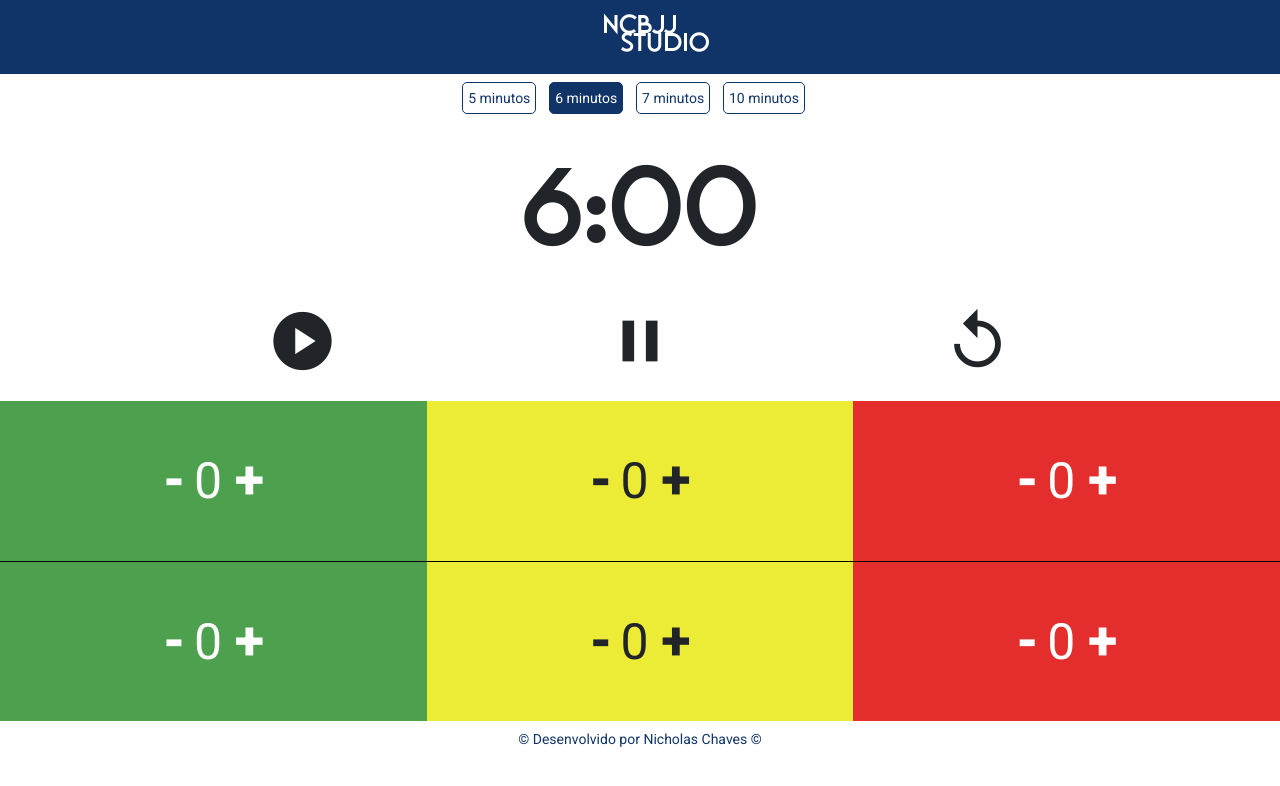
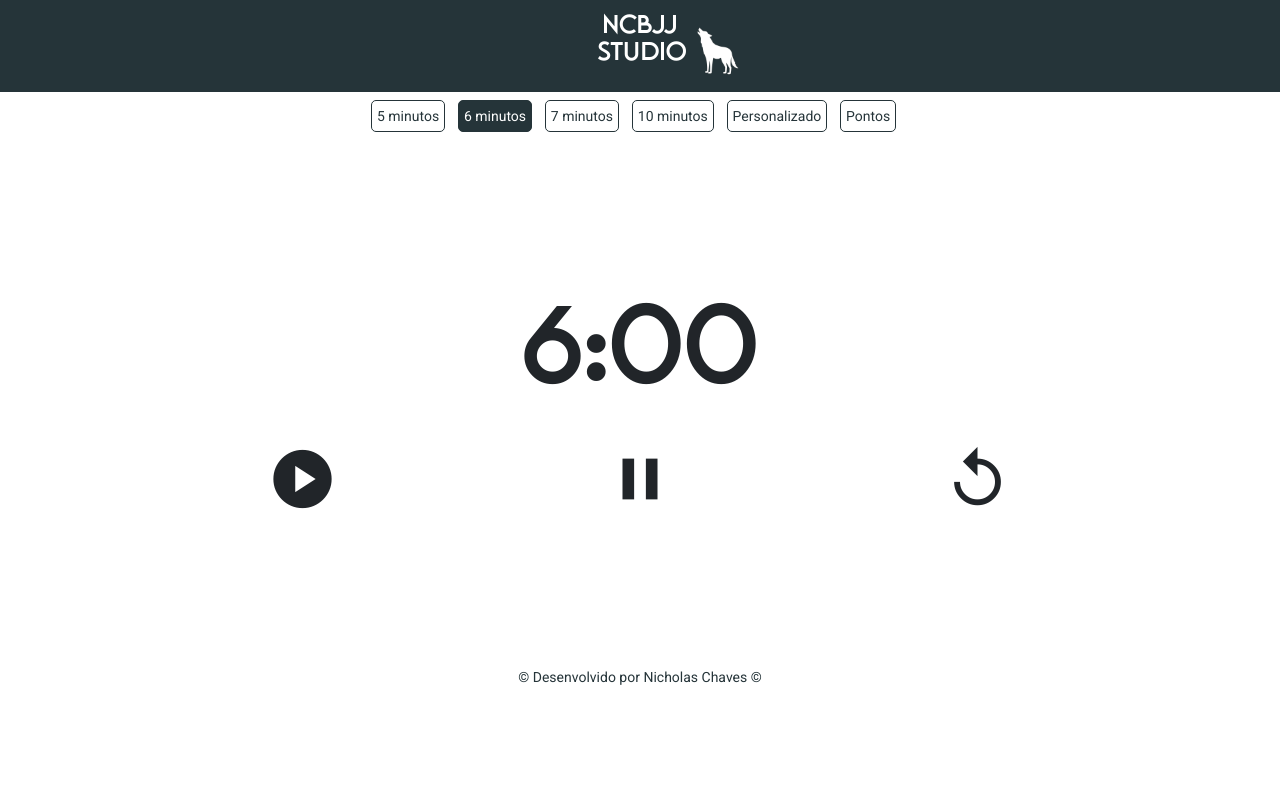
Before and after one commit to nicholaschaves/bjj-score-marker, an Angular app: page / in a window 1280 px wide. Shown: the top 786 px of the page. Built offline with nearby package versions, Linux system fonts and the light colour scheme.

Commit message:
Pontos opcionais e tempo personalizado

```diff
--- a/src/app/app.component.html
+++ b/src/app/app.component.html
@@ -3,7 +3,7 @@
         <h1 style="margin-top: 1vh;">NCBJJ</h1>
         <div class="purple-edition">
             <h1>Studio
-                 <!-- <img src="../assets/octopus-no-background.png" alt="octopus" style="width: 50px;"> -->
+                 <img src="../assets/logo-ncbjj.png" alt="ncbjj" style="width: 50px; margin-right: -10px;">
                 </h1>
 
         </div>
@@ -15,13 +15,18 @@
     <div class="opcao " (click)="changeTempoLuta(6) " [ngClass]="{'tempoEscolhido' : tempoEscolhidoToScss === sixMin}">6 minutos</div>
     <div class="opcao " (click)="changeTempoLuta(7) " [ngClass]="{'tempoEscolhido' : tempoEscolhidoToScss === sevenMin}">7 minutos</div>
     <div class="opcao " (click)="changeTempoLuta(10) " [ngClass]="{'tempoEscolhido' : tempoEscolhidoToScss === tenMin}">10 minutos</div>
+    <div class="opcao " (click)="changeTempoLuta(99) " [ngClass]="{'tempoEscolhido' : tempoEscolhidoToScss === personalizadoMin}">
+        <a class="btn-custom" href="#open-modal">Personalizado</a>
+    </div>
+    <div class="opcao " (click)="showMarcadores() " [ngClass]="{'tempoEscolhido' : showMarcadoresFlag}">Pontos</div>
+
 </div>
 
-<div class="row-clock slit-in-vertical">
+<div class="row-clock slit-in-vertical" [ngClass]="{'semPontos' : !showMarcadoresFlag }">
     <h5 id="clock">{{minutosToShow}}:{{segundosToShow}}</h5>
 </div>
 
-<div class="row row-icons slit-in-vertical" style="justify-content: space-evenly;margin-bottom: -55px; ">
+<div class="row row-icons slit-in-vertical" style="justify-content: space-evenly;margin-bottom: -55px;">
     <span class="material-icons " (click)="retomarCountdownRaiz() ">play_circle</span>
     <span class="material-icons " (click)="pausarCountdownRaiz() ">pause</span>
     <span class="material-icons " (click)="resetarCountdownRaiz() ">replay</span>
@@ -32,8 +37,9 @@
     <button (click)="pausarCountdownRaiz() ">PAUSAR</button> -->
 </div>
 
+<div *ngIf="!showMarcadoresFlag" class="empty-container"></div>
 
-<div class="placarA disable-select slide-in-left">
+<div class="placarA disable-select slide-in-left" *ngIf="showMarcadoresFlag">
     <div class="pontos ">
         <p> <strong (click)="mudarPontos( 'A', 'min') ">-</strong> {{pontosAtletaA}} <strong (click)="mudarPontos( 'A', 'add') ">+</strong></p>
     </div>
@@ -44,7 +50,7 @@
         <p> <strong (click)="mudarPunicoes( 'A', 'min') ">-</strong> {{punicoesAtletaA}} <strong (click)="mudarPunicoes( 'A', 'add') ">+</strong></p>
     </div>
 </div>
-<div class="placarB disable-select slide-in-right">
+<div class="placarB disable-select slide-in-right" *ngIf="showMarcadoresFlag">
     <div class="pontos ">
         <p> <strong (click)="mudarPontos( 'B', 'min') ">-</strong> {{pontosAtletaB}} <strong (click)="mudarPontos( 'B', 'add') ">+</strong></p>
     </div>
@@ -62,6 +68,18 @@
     </a>
 </div>
 
+<!-- teste do modal -->
+
+<div id="open-modal" class="modal-window">
+    <a href="#" title="Close" class="modal-close">Fechar</a>
+
+    <div class="row-modal">
+        <h1>Escolha o tempo desejado:</h1>
+        <input type="number" id="quantity" name="quantity" min="1" max="10" [(ngModel)]="tempoPersonalizado">
+        <a class="escolher-btn" href="#" (click)="setTempoPersonalizado()">Escolher</a>
+    </div>
+</div>
+
 <router-outlet></router-outlet>
 
 <script src="https://cdnjs.cloudflare.com/ajax/libs/moment-duration-format/1.3.0/moment-duration-format.min.js "></script>
--- a/src/app/app.component.scss
+++ b/src/app/app.component.scss
@@ -7,7 +7,7 @@
         justify-content: center;
         width: 100vw;
         text-align: center;
-        background: #113468;
+        background: #253439;
         color: white;
     }
 }
@@ -100,8 +100,8 @@
         border-radius: 5px;
         padding: 5px;
         margin-right: 1vw;
-        border: 1px solid #113468;
-        color: #113468;
+        border: 1px solid #253439;
+        color: #253439;
         -webkit-user-select: none;
         /* Chrome all / Safari all */
         -moz-user-select: none;
@@ -114,7 +114,7 @@
 
     .opcao:hover {
         border: 1px solid white;
-        background-color: #113468;
+        background-color: #253439;
         color: white;
         cursor: pointer;
     }
@@ -136,12 +136,12 @@
     a,
     a:visited,
     a:active {
-        color: #113468;
+        color: #253439;
         text-decoration: none;
     }
 
     a:hover {
-        color: #113468;
+        color: #253439;
         text-decoration: underline;
         transition: all 0.3s ease;
     }
@@ -150,7 +150,7 @@
 .tempoEscolhido {
     border: 1px white;
     color: white !important;
-    background-color: #113468;
+    background-color: #253439;
 }
 
 .slide-in-top {
@@ -354,3 +354,119 @@
         opacity: 1;
     }
 }
+
+.empty-container {
+    height: 25vh;
+}
+
+.semPontos {
+    padding-top: 15vh;
+}
+
+// teste do modal
+
+.modal-window {
+    position: fixed;
+    background-color: rgba(255, 255, 255, 0.25);
+    top: 0;
+    right: 0;
+    bottom: 0;
+    left: 0;
+    z-index: 999;
+    visibility: hidden;
+    opacity: 0;
+    pointer-events: none;
+    transition: all 0.3s;
+
+    &:target {
+        visibility: visible;
+        opacity: 1;
+        pointer-events: auto;
+    }
+
+    &>div {
+        width: 400px;
+        position: absolute;
+        top: 50%;
+        left: 50%;
+        transform: translate(-50%, -50%);
+        padding: 2em;
+        background: white;
+    }
+
+    header {
+        font-weight: bold;
+    }
+
+    h1 {
+        font-size: 150%;
+        margin: 0 0 15px;
+    }
+}
+
+.modal-close {
+    color: #aaa;
+    line-height: 50px;
+    font-size: 80%;
+    position: absolute;
+    right: 0;
+    text-align: center;
+    top: 0;
+    width: 70px;
+    text-decoration: none;
+
+    &:hover {
+        color: black;
+    }
+}
+
+a {
+    color: inherit;
+    text-decoration: none;
+}
+
+.container {
+    display: grid;
+    justify-content: center;
+    align-items: center;
+    height: 100vh;
+}
+
+.modal-window {
+    &>div {
+        border-radius: 1rem;
+    }
+}
+
+.modal-window div:not(:last-of-type) {
+    margin-bottom: 15px;
+}
+
+.logo {
+    max-width: 150px;
+    display: block;
+}
+
+small {
+    color: lightgray;
+}
+
+.row-modal {
+    flex-direction: column;
+    display: flex;
+    align-items: center;
+    border: 1px solid #253439;
+}
+
+.row-modal > input {
+    margin-top: 2vh;
+    margin-bottom: 2vh;
+}
+
+.escolher-btn {
+    border-radius: 5px;
+    border: 1px solid #253439;
+    padding: 5px;
+    background-color: #253439;
+    color: white;
+}
--- a/src/app/app.component.ts
+++ b/src/app/app.component.ts
@@ -42,12 +42,32 @@ export class AppComponent {
   sixMin: number = 6;
   sevenMin: number = 7;
   tenMin: number = 10;
+  personalizadoMin: number = 99;
+
+  showMarcadoresFlag = false;
+  tempoPersonalizado: number = 1;
 
   constructor(private snackBar: MatSnackBar) { }
 
   ngOnInit() {
     this.tempoEscolhidoToScss = 6;
     this.countdownRaiz();
+  }
+
+  showMarcadores() {
+    this.showMarcadoresFlag = !this.showMarcadoresFlag;
+  }
+
+  setTempoPersonalizado() {
+    this.tempoDeLuta = this.tempoPersonalizado * 60 + 1;
+    if (this.subscriptionRaiz) {
+      this.resetarCountdownRaiz();
+    } else {
+      this.clockAlreadyRunning = false;
+      this.segundos = this.tempoDeLuta;
+      this.countdownRaiz();
+      this.resetarPontuacoes();
+    }
   }
 
   countdownRaiz() {
@@ -197,6 +217,10 @@ export class AppComponent {
   }
 
   changeTempoLuta(tempo: any) {
+
+    if (tempo == 99) {
+      this.tempoEscolhidoToScss = tempo;
+    } else {
       this.tempoDeLuta = tempo * 60 + 1;
       this.tempoEscolhidoToScss = tempo;
       if (this.subscriptionRaiz) {
@@ -209,4 +233,8 @@ export class AppComponent {
       }
     }
 
+
+
   }
+
+}
--- a/src/index.html
+++ b/src/index.html
@@ -9,7 +9,7 @@
     <!-- <link rel="icon" type="image/x-icon" href="favicon.ico"> -->
     <link href="https://fonts.googleapis.com/css?family=Roboto:300,400,500&display=swap" rel="stylesheet">
     <link href="https://fonts.googleapis.com/icon?family=Material+Icons" rel="stylesheet">
-    <link rel="icon" href="assets/octopus-no-background.png">
+    <link rel="icon" href="assets/logo-ncbjj.png">
 </head>
 
 <body class="mat-typography">
--- a/src/styles.scss
+++ b/src/styles.scss
@@ -24,6 +24,9 @@ body {
     margin: 0;
     font-family: Roboto, "Helvetica Neue", sans-serif;
     width: 100%;
+    -webkit-user-select: none; /* Safari */
+    -ms-user-select: none; /* IE 10 and IE 11 */
+    user-select: none; /* Standard syntax */
 }
 
 .mat-h1,
```
Also changed, not shown: src/app/app.module.ts (+5 -3 lines), src/assets/logo-ncbjj.png (added). Lines whose indentation alone changed are shown as unchanged.
